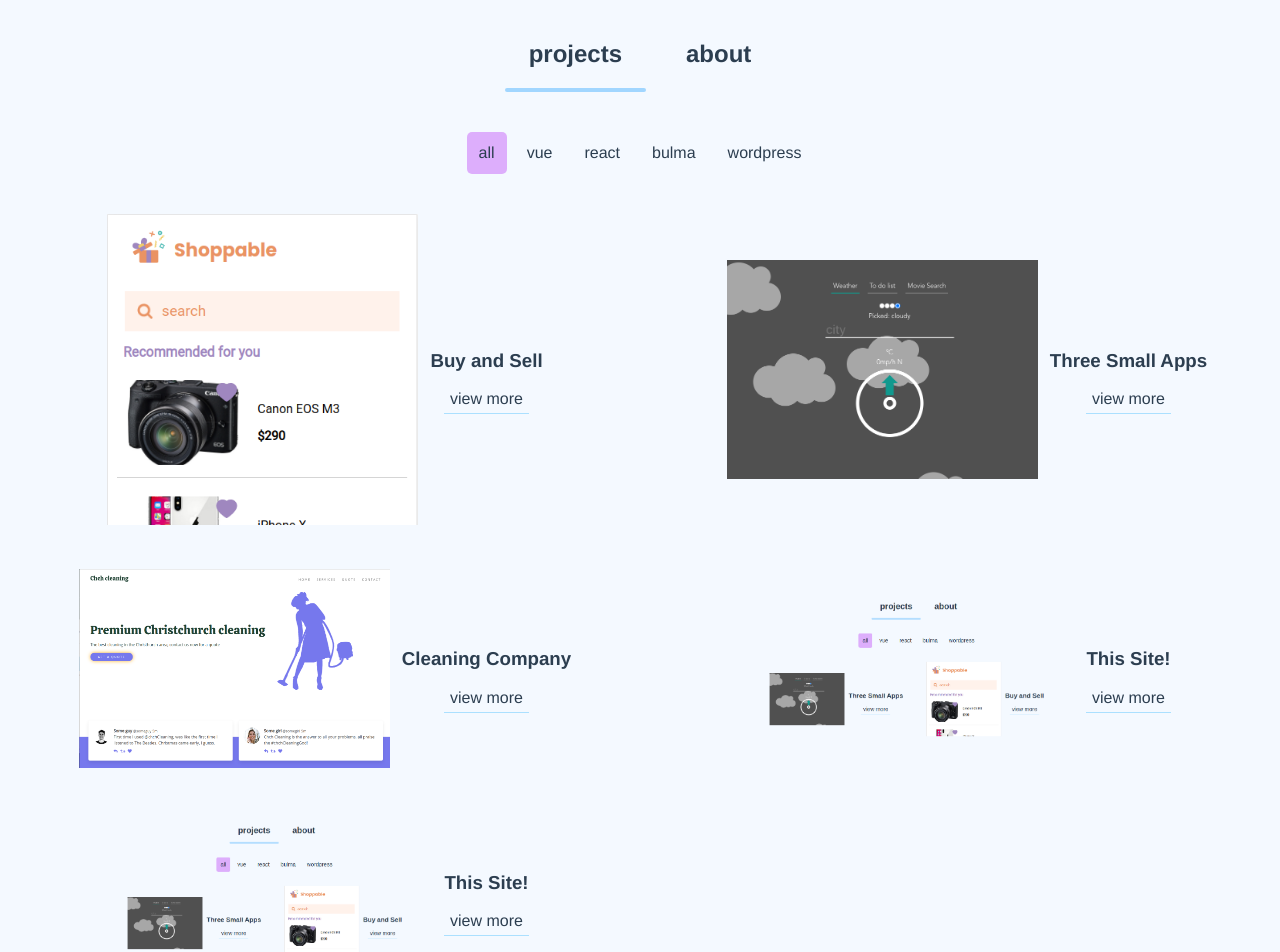
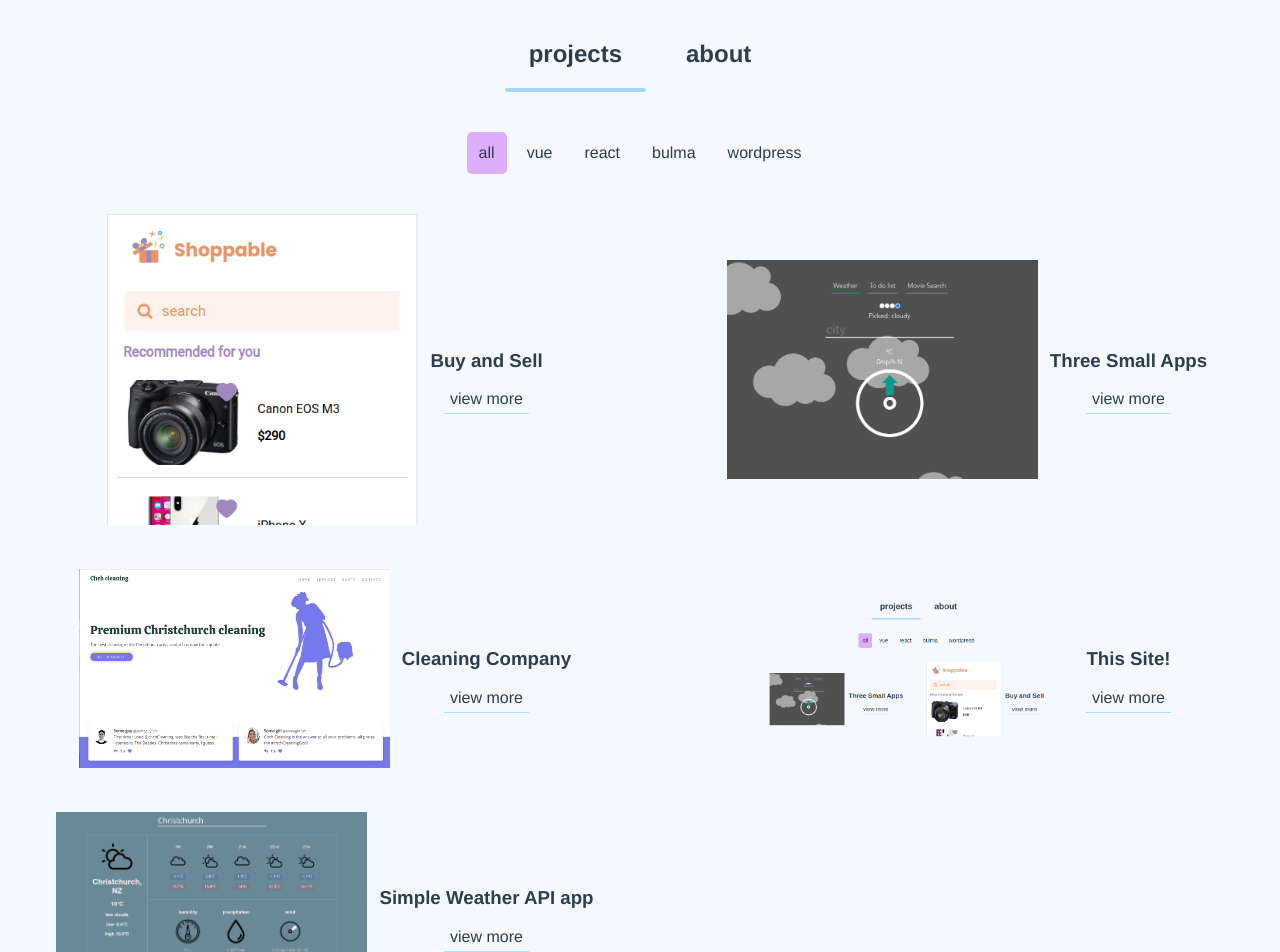
Before and after one commit to gjennison/updated-vue-portfolio, a Vue app: page / in a window 1280 px wide. Shown: the top 952 px of the page. Built offline with nearby package versions, Linux system fonts and the light colour scheme.

Commit message:
fixed weather app addition

```diff
--- a/src/components/Projects.vue
+++ b/src/components/Projects.vue
@@ -5,7 +5,7 @@
       <!-- <Project category="wordpress" v-show="wordpress" :info="vueProjects"/> -->
       <Project category="bulma" v-show="bulma" :info="cleaningCompany"/>
       <Project category="vue" v-show="vue" :info="portfolio"/>
-      <Project category="vue" v-show="vue" :info="portfolio"/>
+      <Project category="vue" v-show="vue" :info="weather"/>
   </div>
 </template>
 
```
